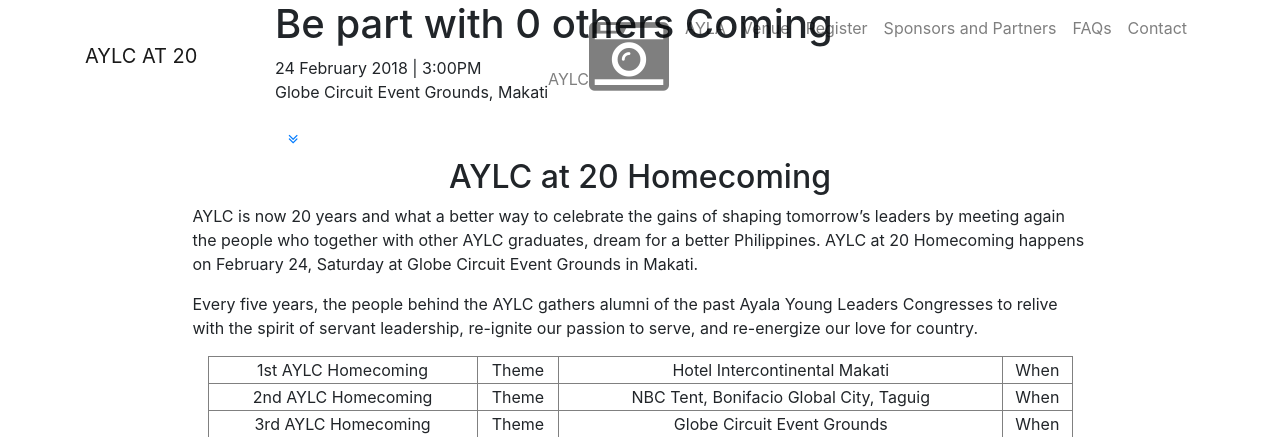
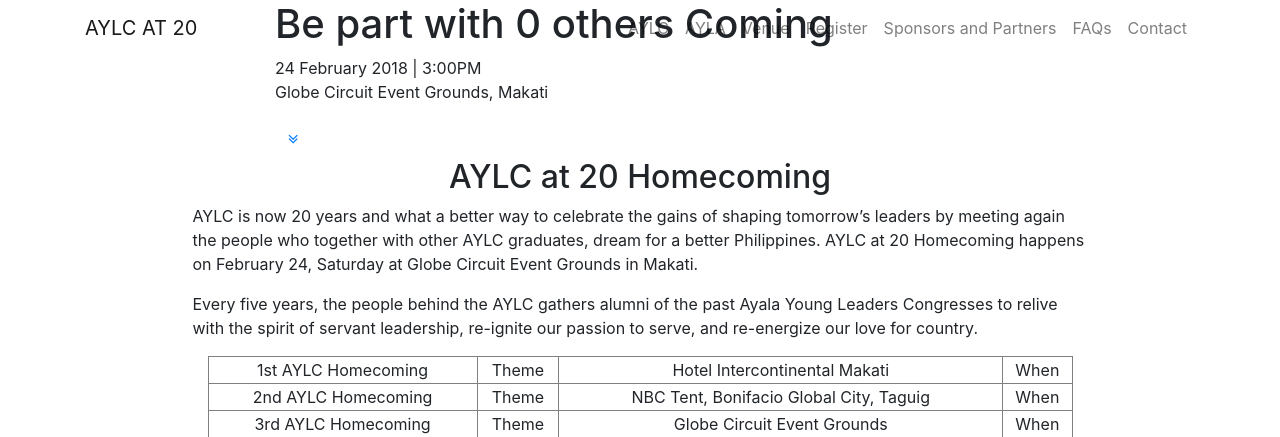
Before and after one commit to ajcanlas95/Christmas, a PHP site: page / in a window 1280 px wide. Shown: the top 437 px of the page. Run offline with PHP 8.4, Linux system fonts and the light colour scheme.

Commit message:
Font Awesome Test done

```diff
--- a/index.php
+++ b/index.php
@@ -30,7 +30,7 @@
         <div class="collapse navbar-collapse" id="navbarResponsive">
           <ul class="navbar-nav ml-auto">
             <li class="nav-item">
-              <a class="nav-link js-scroll-trigger" href="#about-aylc">AYLC<i class="fa fa-camera-retro fa-5x"></i></a>
+              <a class="nav-link js-scroll-trigger" href="#about-aylc">AYLC</a>
             </li>
             <li class="nav-item">
               <a class="nav-link js-scroll-trigger" href="#about-ayla">AYLA</a>
```
